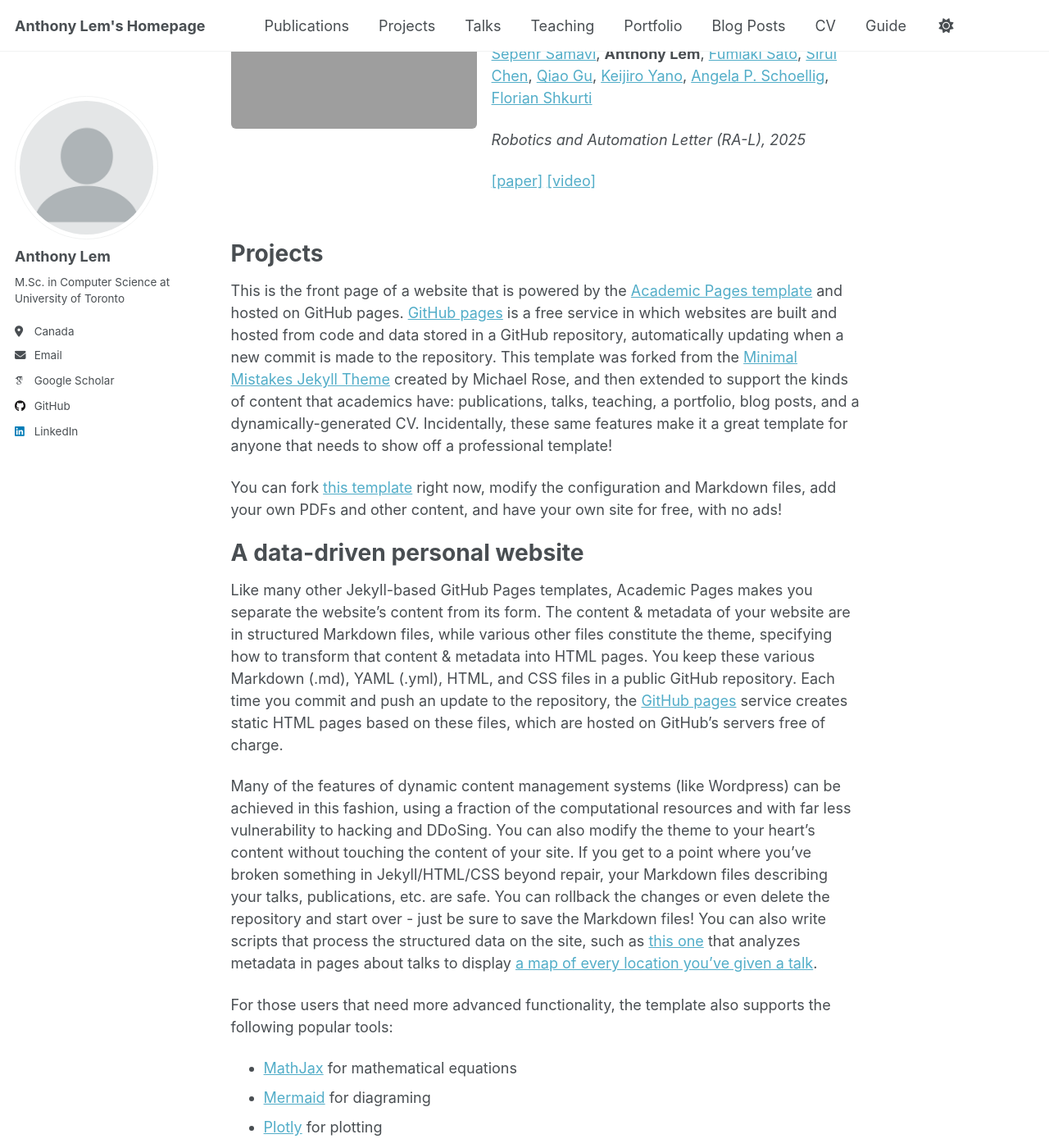
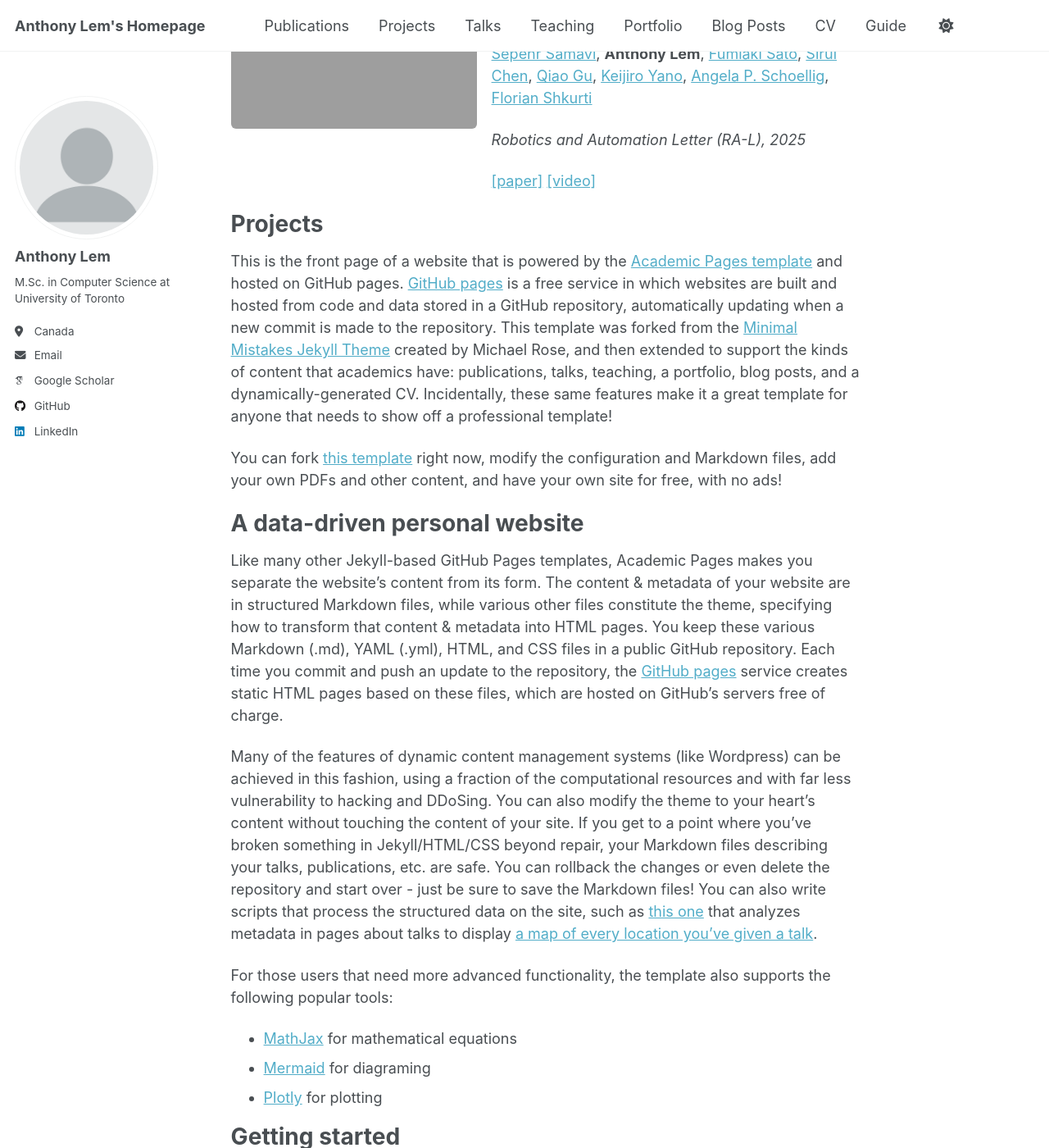
Before and after one commit to Anthonyjlem/Anthonyjlem.github.io, a Jekyll site: the page built from _pages/about.md, in a window 1280 px wide and 1400 px high, scrolled down 493 px. Shown: the whole window at 82% size. Built offline with Jekyll 4.4.1, drawn with Linux system fonts in a browser that asks for light colours; some web fonts are replaced; a script that is not in the unit is left out.

Commit message:
Test removing bottom margin in publication entries

```diff
--- a/assets/css/main.scss
+++ b/assets/css/main.scss
@@ -73,7 +73,7 @@ html {
   display: flex;
   align-items: flex-start; /* align image with top of text */
   gap: 1rem;               /* space between image and text */
-  margin-bottom: 2rem;     /* space between publication entries */
+  // margin-bottom: 2rem;     /* space between publication entries */
 }
 
 .archive__item-teaser {
```
